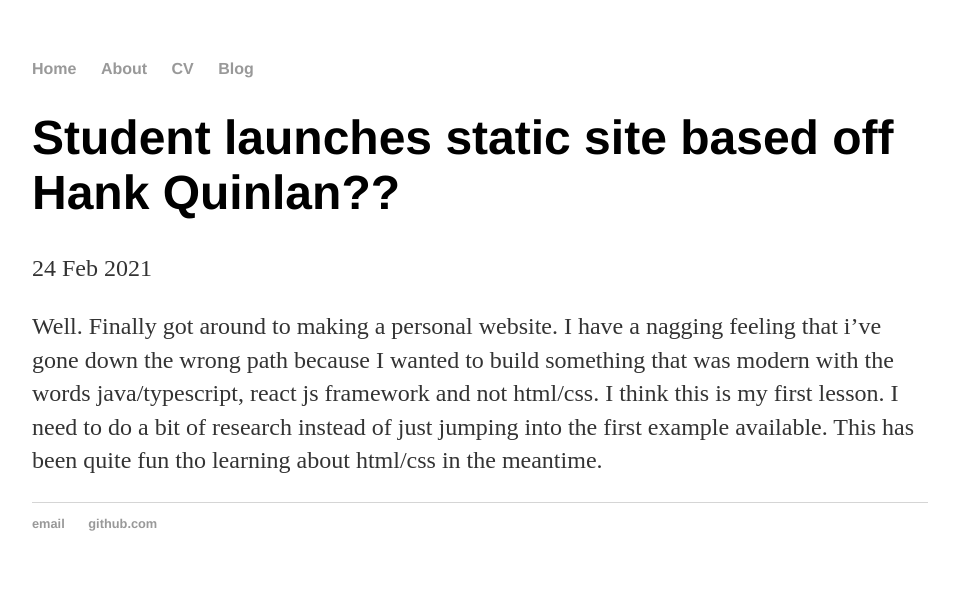
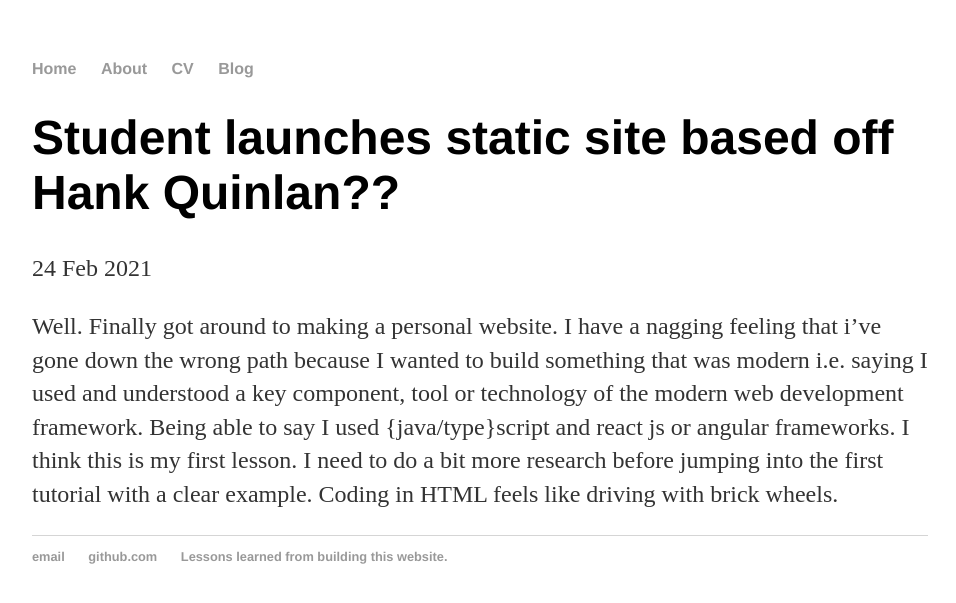
Before and after one commit to aa104/v1_porfolio_website, a Jekyll site: the page built from _posts/2021-02-24-test-blog-post.md, in a window 1280 px wide. Shown: the top 603 px of the page, without its empty margins (160-1116 px from the left). Built offline with Jekyll 4.4.1, drawn with Linux system fonts in a browser that asks for light colours.

Commit message:
ready player1

```diff
--- a/_layouts/default.html
+++ b/_layouts/default.html
@@ -23,6 +23,8 @@
 	    		<ul>
 	        		<li><a href="mailto:aa104@rice.edu">email</a></li>
 	        		<li><a href="https://github.com/aa104">github.com</a></li>
+	        		<li><a href="https://github.com/aa104">Lessons learned from building this website.</a></li>
+
 				</ul>
 			</footer>
 		</body>
--- a/_posts/2021-02-24-test-blog-post.md
+++ b/_posts/2021-02-24-test-blog-post.md
@@ -4,4 +4,4 @@ title: "Student launches static site based off Hank Quinlan??"
 date: 2021-02-24
 ---
 
-Well. Finally got around to making a personal website. I have a nagging feeling that i've gone down the wrong path because I wanted to build something that was modern with the words java/typescript, react js framework and not html/css. I think this is my first lesson. I need to do a bit of research instead of just jumping into the first example available. This has been quite fun tho learning about html/css in the meantime.
+Well. Finally got around to making a personal website. I have a nagging feeling that i've gone down the wrong path because I wanted to build something that was modern i.e. saying I used and understood a key component, tool or technology of the modern web development framework. Being able to say I used {java/type}script and react js or angular frameworks. I think this is my first lesson. I need to do a bit more research before jumping into the first tutorial with a clear example. Coding in HTML feels like driving with brick wheels.
--- a/index.html
+++ b/index.html
@@ -4,5 +4,5 @@ title: Ayo Akinmade
 ---
 <div class="blurb">
 	<h1>Hi there, I'm Ayo Akinmade!</h1>
-	<p> Welcome to the home page of my first website: static HTML + CSS.</p>
+	<p> Welcome to the home page of my first website: static HTML + CSS. </p>
 </div><!-- /.blurb -->
```
Also changed, not shown: _posts/index.html (added, +11 -0 lines).
